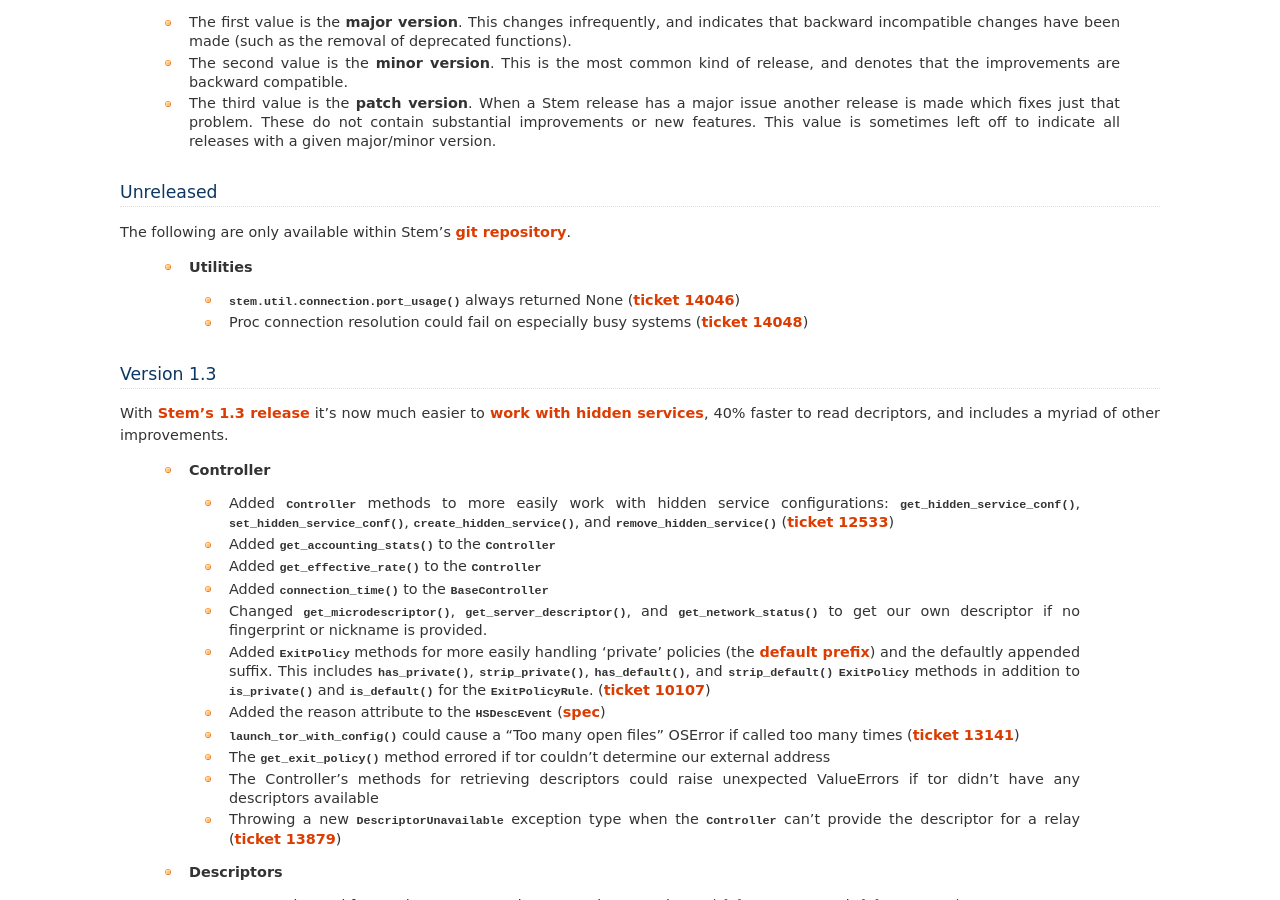
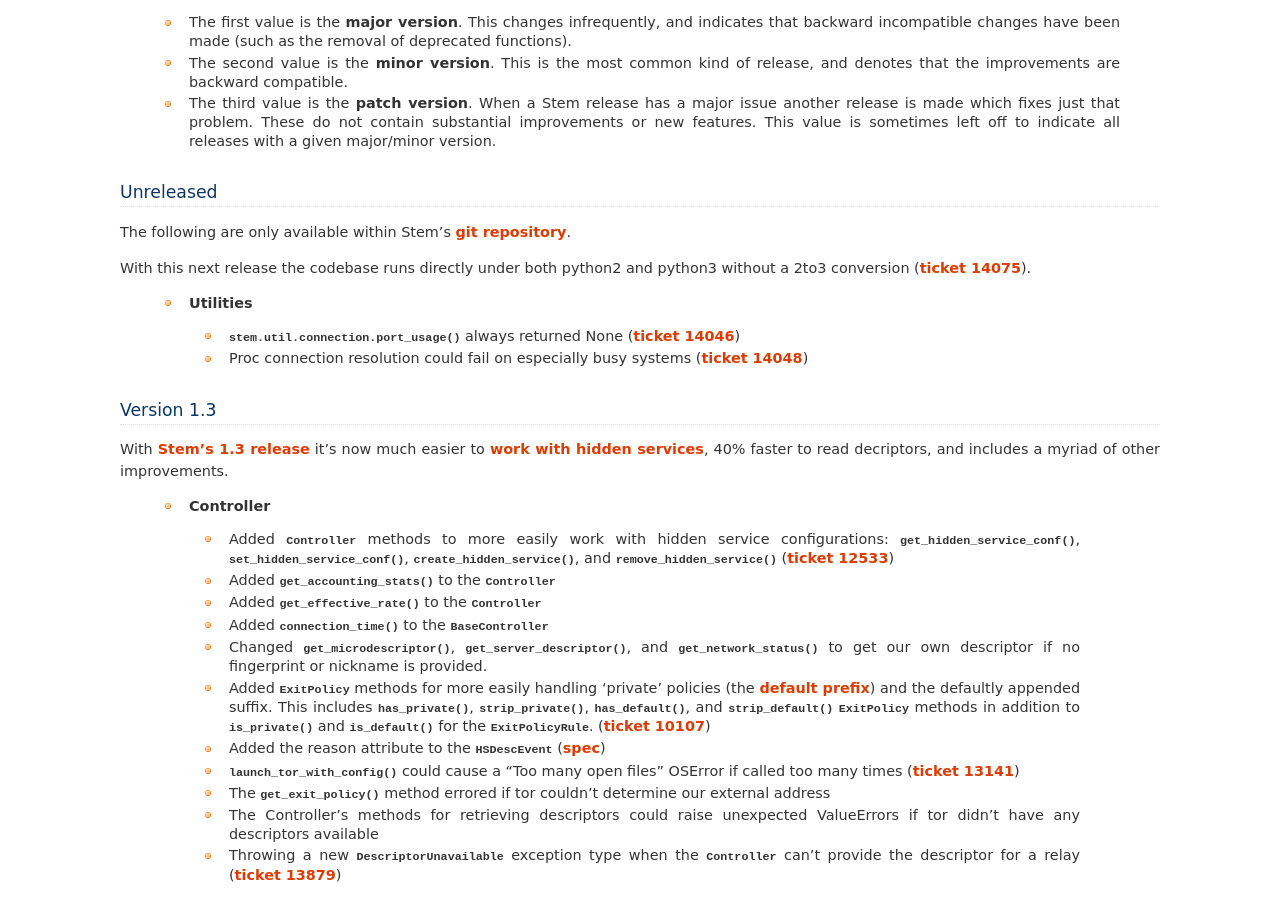
Before and after one commit to torproject/stem, a Sphinx documentation site: the page built from docs/change_log.rst, in a window 1280 px wide and 900 px high, scrolled down 460 px. Built offline with Sphinx 7.4.7, drawn with Linux system fonts in a browser that asks for light colours.

Commit message:
Noting this change in the changelog
We don't really have a section this fits under so making it a general note for
the next release.

```diff
--- a/docs/change_log.rst
+++ b/docs/change_log.rst
@@ -40,6 +40,9 @@
 
 The following are only available within Stem's `git repository
 <download.html>`_.
+
+With this next release the codebase runs directly under both python2 and
+python3 without a 2to3 conversion (:trac:`14075`).
 
  * **Utilities**
 
```
